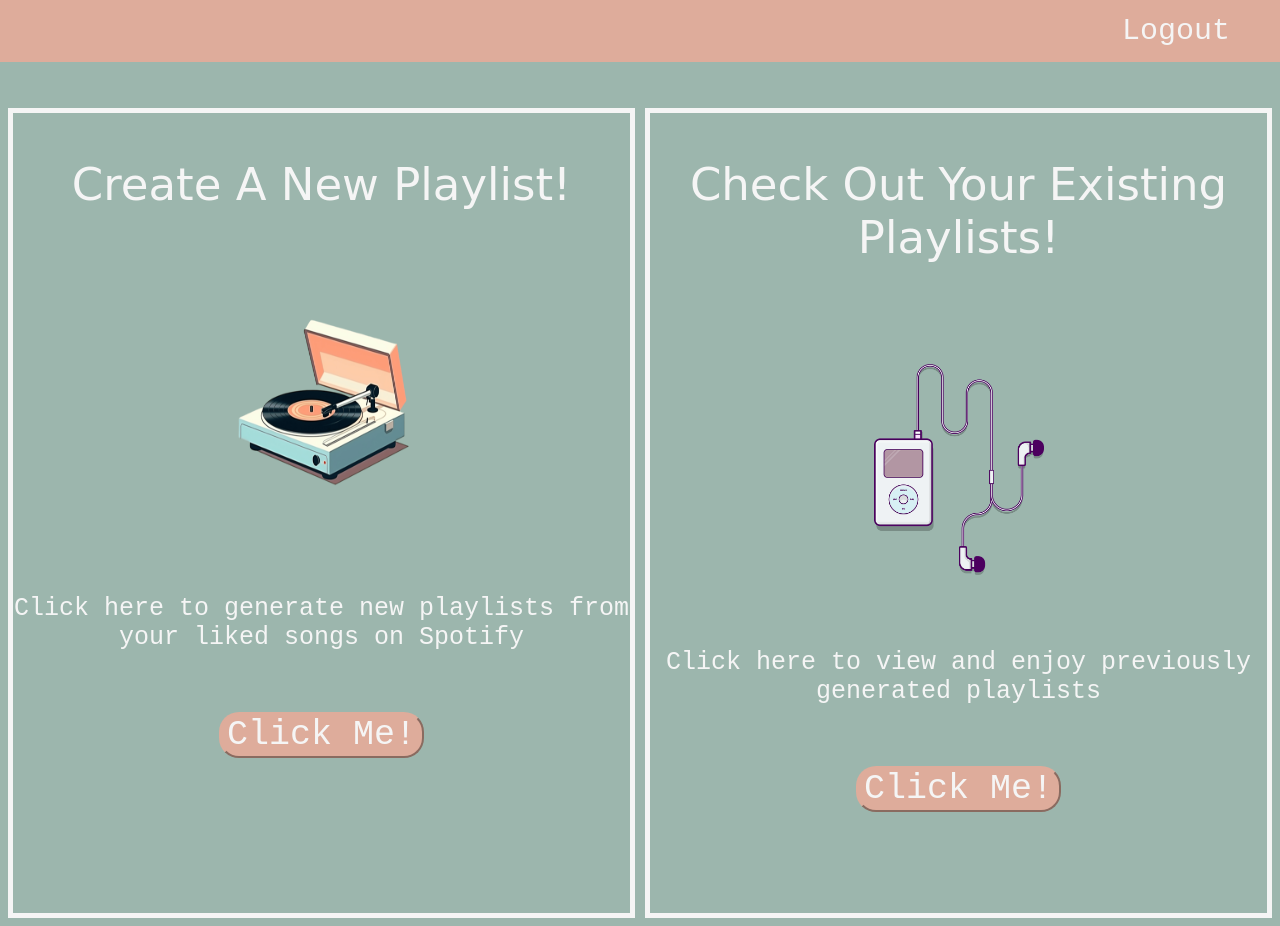
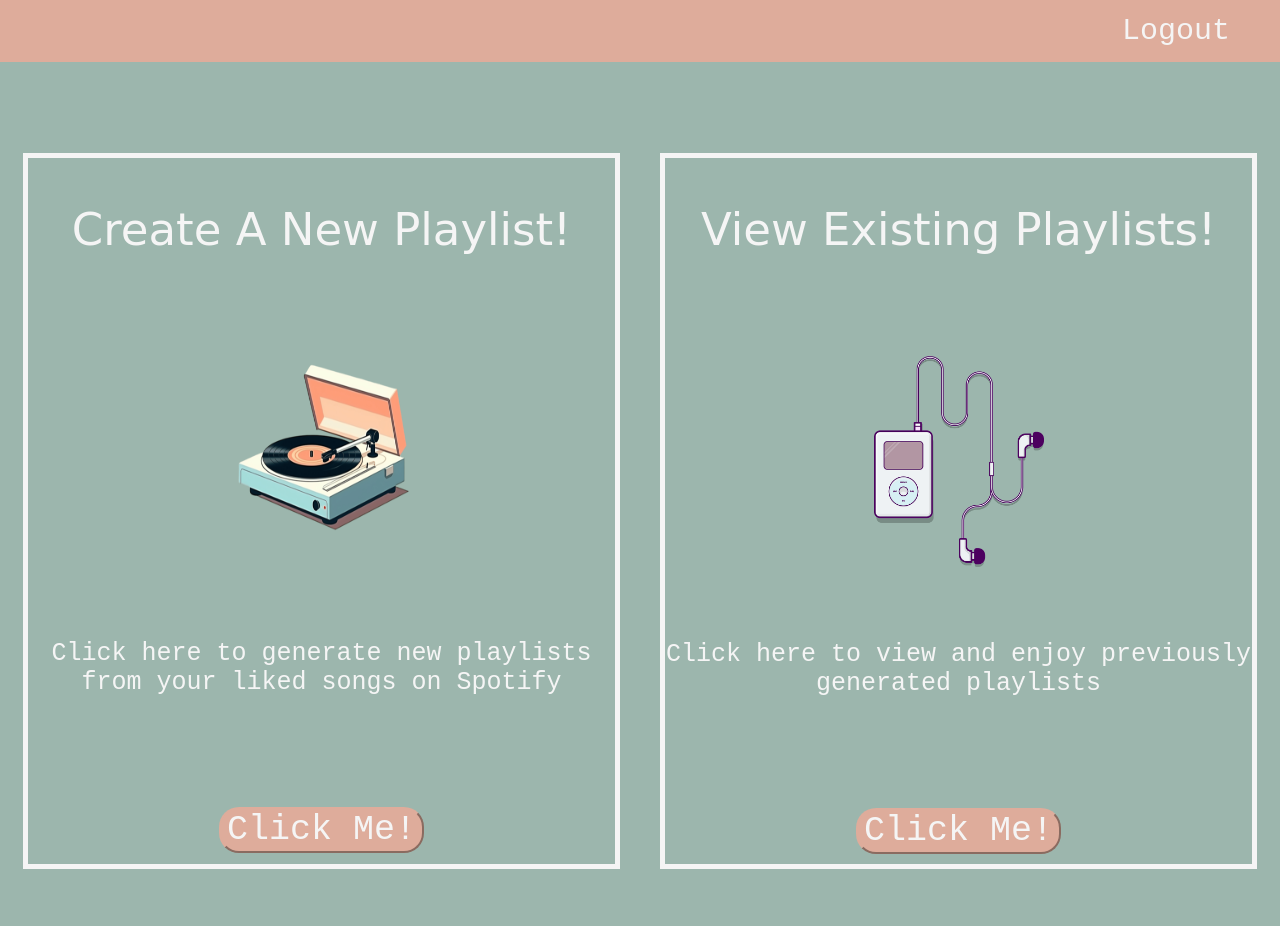
Before and after one commit to AlinaSkowronek/SongToPlaylist, a website built with Vite: page src/home.html in a window 1280 px wide. After the commit the page ends 872 px from the top, so only its background shows below. Built offline with nearby package versions, Linux system fonts and the light colour scheme.

Commit message:
Dynamic property for borders added

```diff
--- a/src/home.html
+++ b/src/home.html
@@ -24,7 +24,7 @@
             <button onclick="getBigger()">Click Me!</button>
         </div>
         <div id="right" class="column">
-            <p>Check Out Your Existing Playlists!</p>
+            <p>View Existing Playlists!</p>
             <div class="ipod-wrapper">
                 <img id="ipod" src="../assets/images/ipod.png">
                 <p>Click here to view and enjoy previously generated playlists
--- a/src/main.css
+++ b/src/main.css
@@ -126,17 +126,19 @@ ul li a {
     text-align: center;
 
     font-size: 45px;
-    padding-top: 100px;
+    padding-top: 150px;
 }
 
 .column {
-    height: 800px;
+    height: 100%;
     text-align: center;
     font-family: Bradley Hand, cursive;
     color: whitesmoke;
     border: 5px;
     border-style: solid;
     border-color: whitesmoke;
+    margin-left: 15px;
+    margin-right: 15px;
 
 
 }
@@ -158,9 +160,11 @@ ul li a {
 .record-wrapper {
     font-family: 'Courier New', Courier, monospace;
     font-size: 25px;
+    padding-bottom: 50px;
 }
 
 .ipod-wrapper {
     font-family: 'Courier New', Courier, monospace;
     font-size: 25px;
+    padding-bottom: 50px;
 }
```
